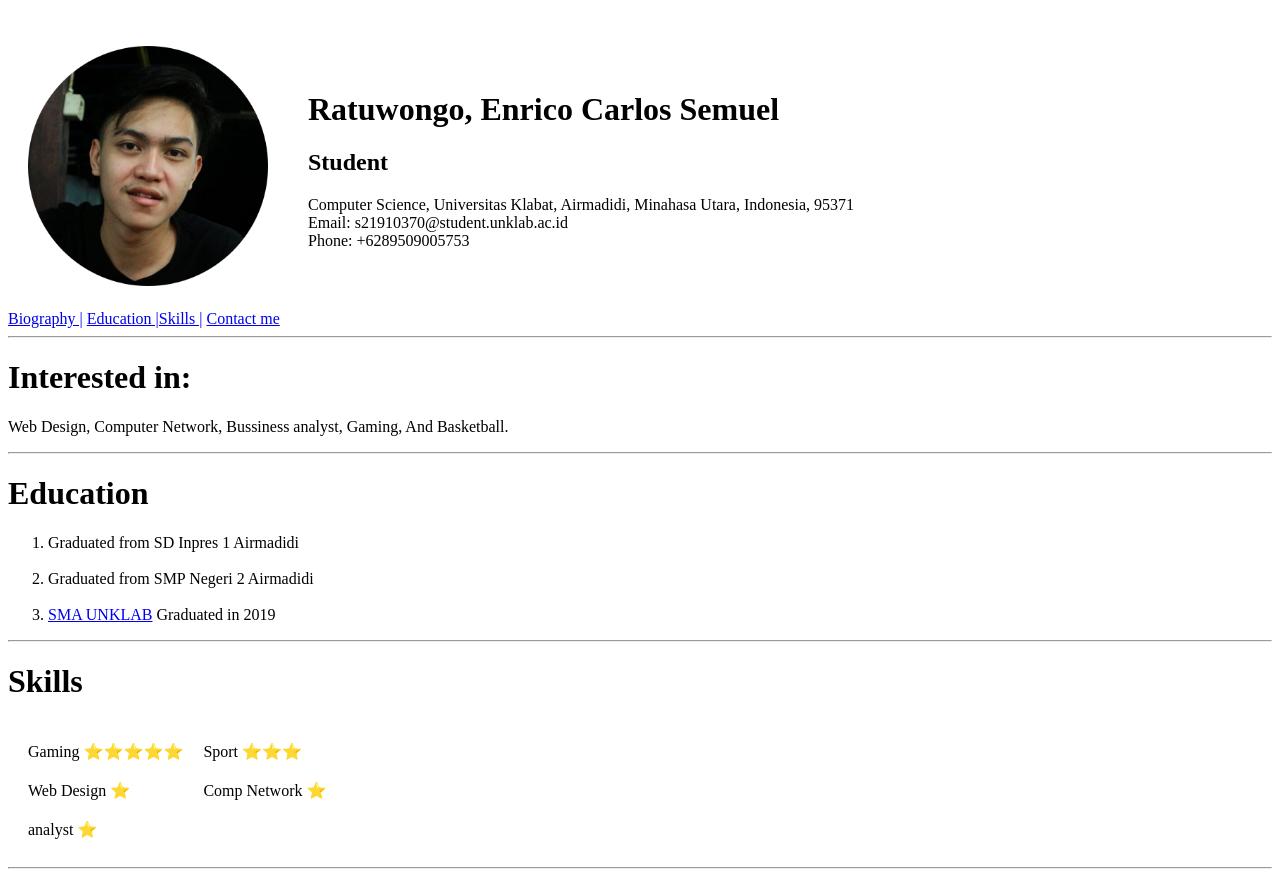
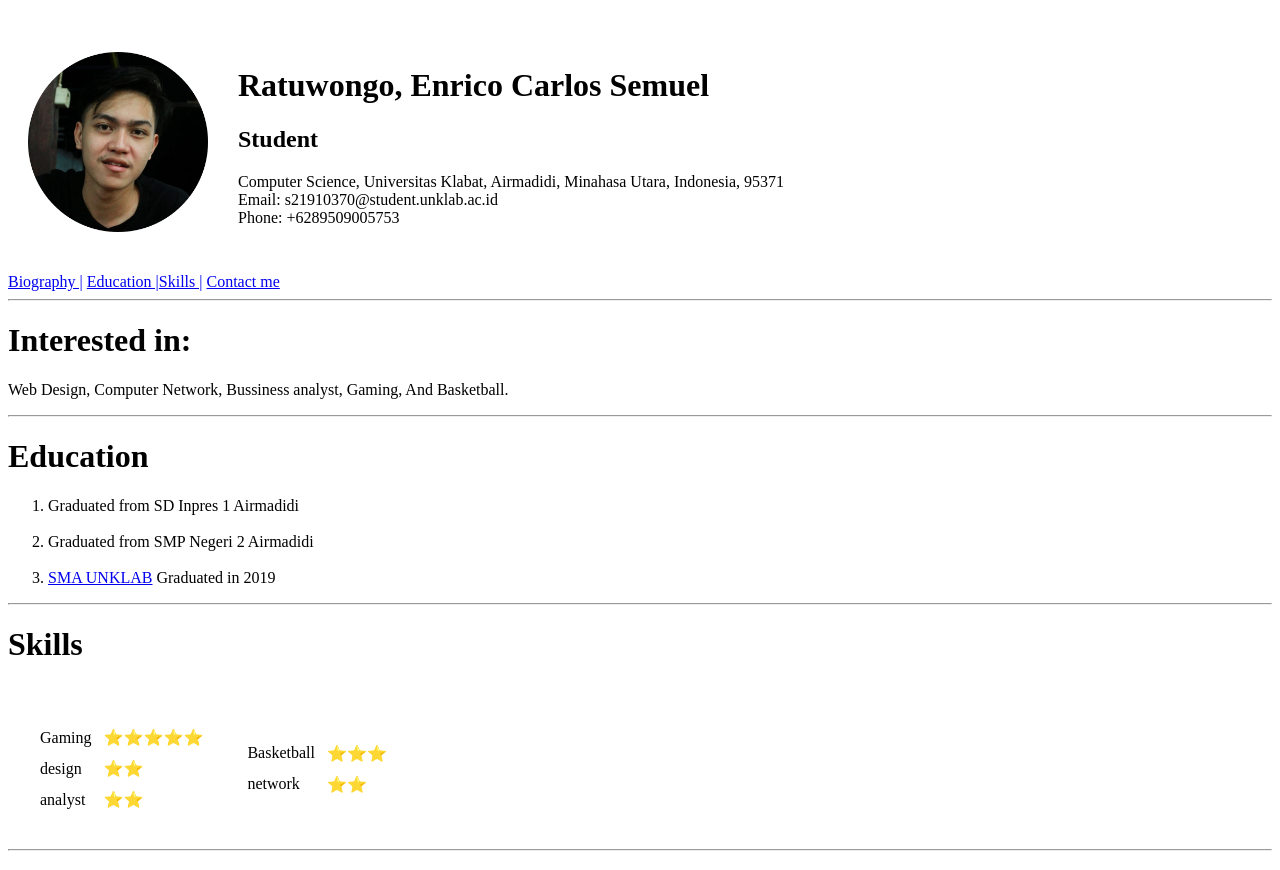
Before and after one commit to enricoratuwongo/CV, a plain HTML site: page index.html in a window 1280 px wide. Shown: the top 870 px of the page. Drawn offline with Linux system fonts and the light colour scheme.

Commit message:
3rd commit modified skills code

```diff
--- a/index.html
+++ b/index.html
@@ -7,9 +7,9 @@
 </head>
 <body>
     <br>
-    <table cellspacing="0" cellpadding ="20">
+    <table cellspacing="10" cellpadding ="10">
         <tr><footer id="biography"></footer>
-         <td><img width="240" height="240" src="foto.png" alt="foto"></td>
+         <td><img width="180" height="180" src="foto.png" alt="foto"></td>
          <td><h1>Ratuwongo, Enrico Carlos Semuel <br> <h2>Student</h2></h1><p>Computer Science, Universitas Klabat, Airmadidi, Minahasa Utara, Indonesia, 95371  <br> Email: s21910370@student.unklab.ac.id <br>Phone: +6289509005753 </p></td>
        <tr>
     </table>
@@ -25,19 +25,44 @@
     </ol>
     <hr>
     <footer id="skills"><h1>Skills</h1></footer>
-    <table cellspacing="20" cellpadding ="0">
+    <table cellspacing="20">
         <tr>
             <td>
-                 Gaming ⭐️⭐️⭐️⭐️⭐️ </td>
-            <td>Sport ⭐️⭐️⭐️</td></tr>
-        </tr>
-        <tr>
-            <td>Web Design ⭐️</td>
-            <td>Comp Network ⭐️</td>
-        </tr>
-        <tr>
-             <td>analyst ⭐️</td>
-        </tr>
+                <table cellspacing="10">
+                    <tbody>
+                    <tr>
+                    <td>
+                    <tr>
+                        <td>Gaming</td>
+                        <td>⭐️⭐️⭐️⭐️⭐️</td>
+                    </tr>
+                    <tr>
+                        <td>design</td>
+                        <td>⭐️⭐️</td>
+                    </tr>
+                    <tr>
+                        <td>analyst</td>
+                        <td>⭐️⭐️</td>
+                    </tr>
+                </tbody>
+                </table>
+                </td>
+                <td>
+                    <table cellspacing="10">
+                        <tbody>
+                        <tr>
+                        <td>
+                        <tr>
+                            <td>Basketball</td>
+                            <td>⭐️⭐️⭐️</td>
+                        </tr>
+                        <tr>
+                            <td>network</td>
+                            <td>⭐️⭐️</td>
+                        </tr>
+                    </tbody>
+                    </table>
+                </td>
     </table>
     <hr>
     <footer id="contact"><h1>Contact Me</h1></footer>
@@ -51,7 +76,5 @@
           <textarea rows="10" cols="50" placeholder="Type your message here....."></textarea>
     </form>
 <button>Submit</button>
-
-
 </body>
 </html>
```
